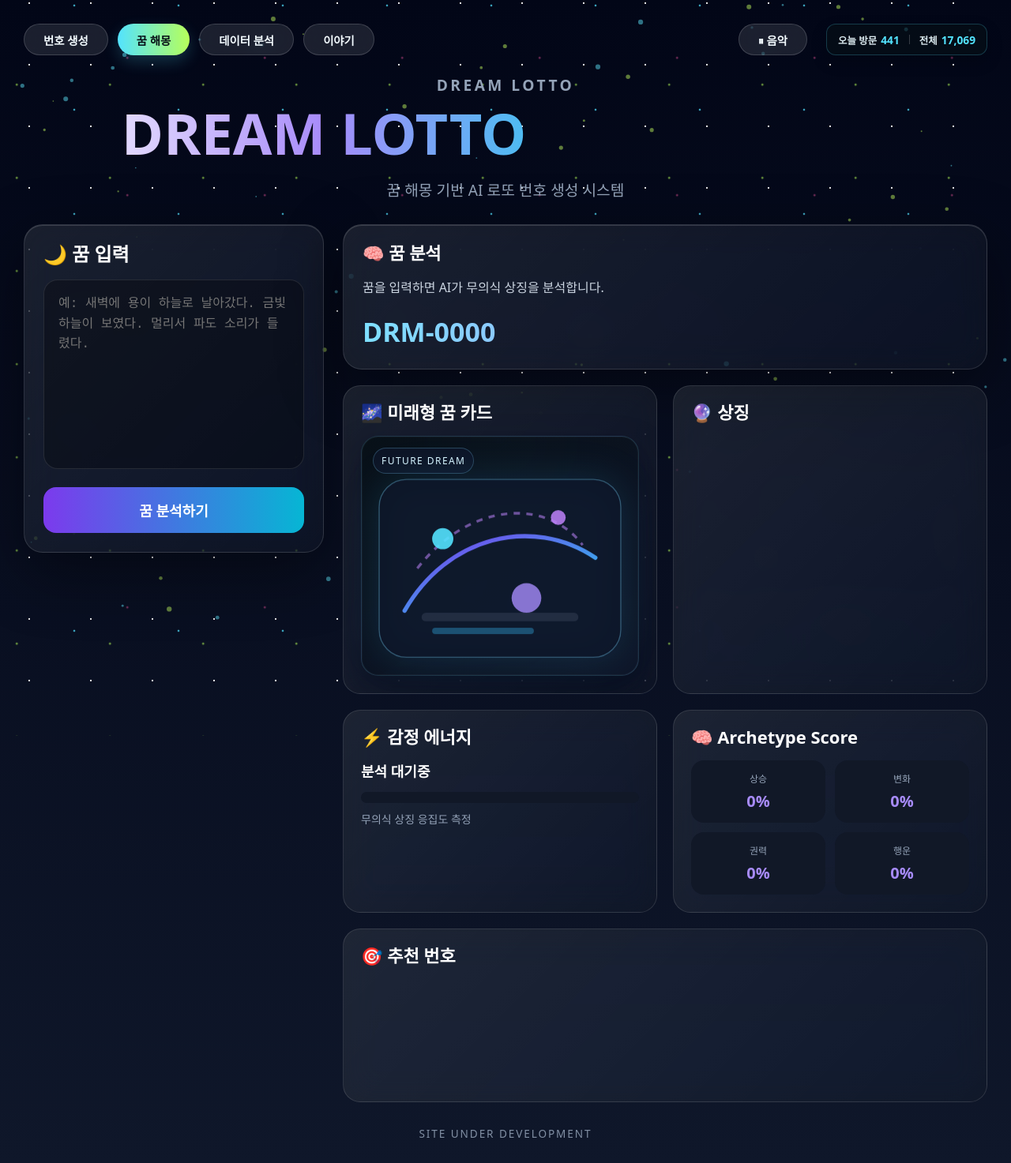
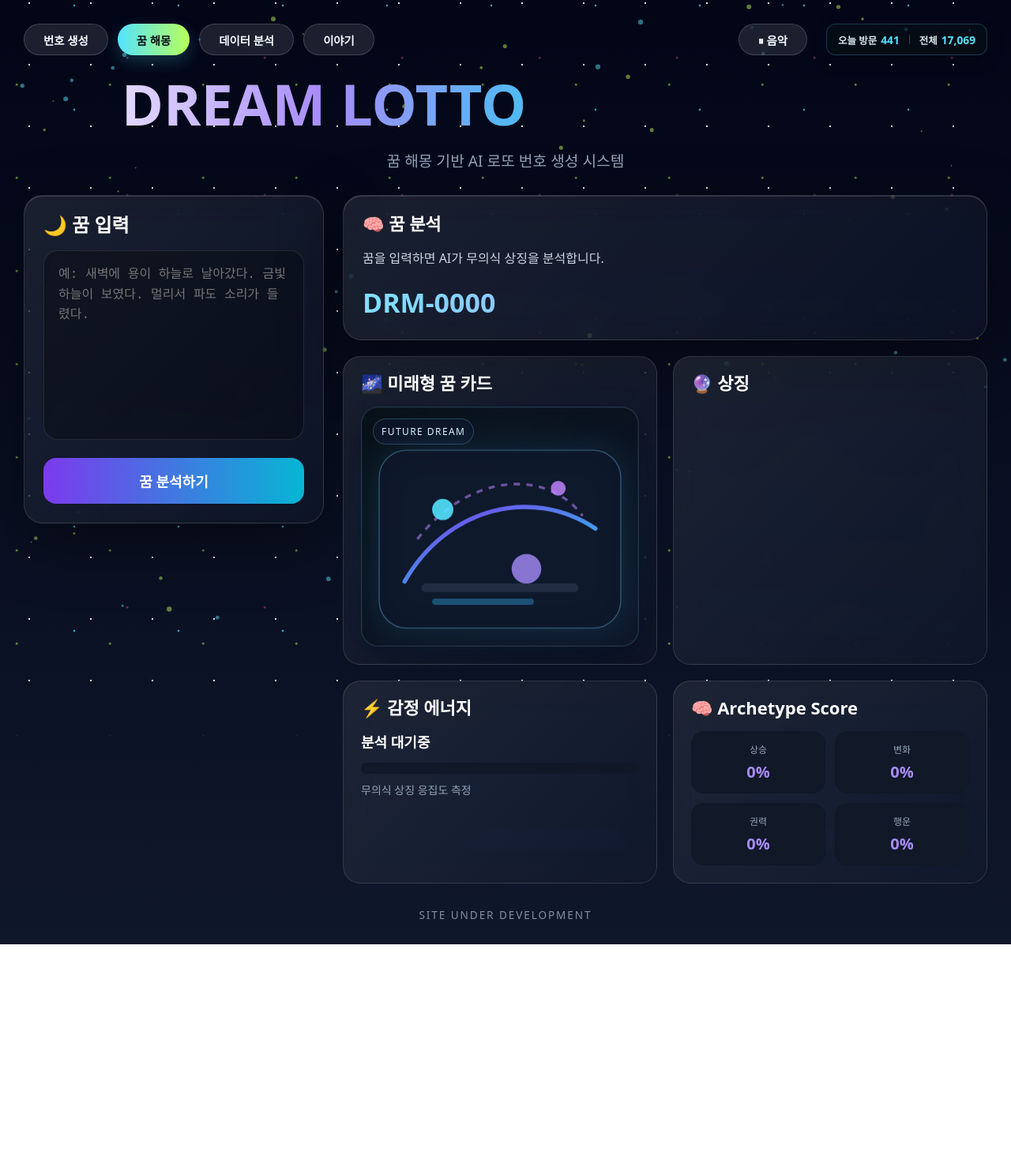
Before and after one commit to seacubic/seas003, a website: page dreams.html in a window 1280 px wide. Shown: the whole page at 79% size. After the commit the page ends 1196 px from the top, so only its background shows below. Drawn offline with nearby package versions, Linux system fonts and the light colour scheme; a web font is replaced by a local one.

Commit message:
Update dream page cleanup

```diff
--- a/dreams.html
+++ b/dreams.html
@@ -384,7 +384,6 @@ textarea#dreamInput:focus {
     <audio id="bgAudio" loop autoplay preload="auto" src="https://www.soundhelix.com/examples/mp3/SoundHelix-Song-1.mp3"></audio>
 
     <div class="hero">
-        <p class="eyebrow">Dream Lotto</p>
         <h1>DREAM LOTTO</h1>
         <p>꿈 해몽 기반 AI 로또 번호 생성 시스템</p>
     </div>
@@ -465,10 +464,6 @@ textarea#dreamInput:focus {
                     </div>
                 </div>
 
-                <div class="card" style="grid-column: 1 / -1;">
-                    <h2>🎯 추천 번호</h2>
-                    <div class="numbers" id="numbers"></div>
-                </div>
             </div>
 
             <div id="shareCardContainer">
```
